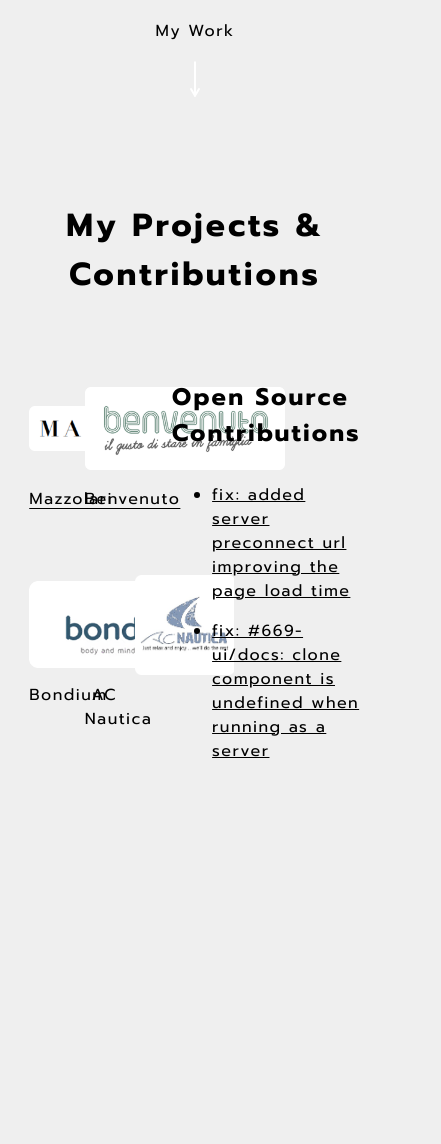
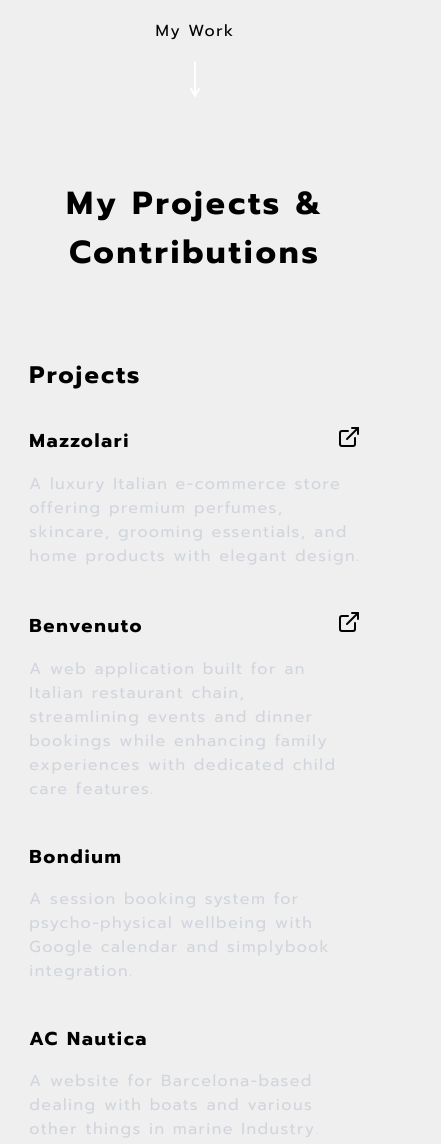
Before and after one commit to RajvirS99/rajvir-singh, an Astro site: page / in a window 390 px wide. Shown: the part 736-1880 px from the top of the page, 441 px wide, since content can reach past the window. Before the commit the page ends 1839 px from the top, so only its background shows below. Built offline with nearby package versions, Linux system fonts and the light colour scheme; Astro itself is replaced by a stand-in of ours.

Commit message:
chore: made my work section responsive and some design improvements

```diff
--- /dev/null
+++ b/json/projects.json
@@ -0,0 +1,20 @@
+[
+  {
+    "title": "Mazzolari",
+    "url": "https://mazzolari.com/",
+    "description": "A luxury Italian e-commerce store offering premium perfumes, skincare, grooming essentials, and home products with elegant design."
+  },
+  {
+    "title": "Benvenuto",
+    "url": "https://www.benvenuto.org/torino",
+    "description": "A web application built for an Italian restaurant chain, streamlining events and dinner bookings while enhancing family experiences with dedicated child care features."
+  },
+  {
+    "title": "Bondium",
+    "description": "A session booking system for psycho-physical wellbeing with Google calendar and simplybook integration."
+  },
+  {
+    "title": "AC Nautica",
+    "description": "A website for Barcelona-based dealing with boats and various other things in marine Industry."
+  }
+]
--- a/src/components/ProjectCard.astro
+++ b/src/components/ProjectCard.astro
@@ -1,18 +1,22 @@
 ---
 import "../styles/components/projectCard.scss";
+import { ExternalLink } from "../icons";
 
 const { title, description, image, url } = Astro.props;
 ---
 
 <div class="project-card">
-  <img src={image.src} alt="project image" class="project-card-image" />
-  {
-    url ? (
-      <a href={url}>
-        <h4 class="project-card-title">{title}</h4>
-      </a>
-    ) : (
-      <h4 class="project-card-title">{title}</h4>
-    )
-  }
+  <div class="project-card-header">
+    <h3>{title}</h3>
+    <span
+      >{
+        url && (
+          <a href={url}>
+            <ExternalLink />
+          </a>
+        )
+      }</span
+    >
+  </div>
+  <p>{description}</p>
 </div>
--- /dev/null
+++ b/src/icons/ExternalLink.astro
@@ -0,0 +1,14 @@
+<svg
+  xmlns="http://www.w3.org/2000/svg"
+  width="24"
+  height="24"
+  viewBox="0 0 24 24"
+  fill="none"
+  stroke="currentColor"
+  stroke-width="2"
+  stroke-linecap="round"
+  stroke-linejoin="round"
+  class="lucide lucide-external-link-icon lucide-external-link"
+  ><path d="M15 3h6v6"></path><path d="M10 14 21 3"></path><path
+    d="M18 13v6a2 2 0 0 1-2 2H5a2 2 0 0 1-2-2V8a2 2 0 0 1 2-2h6"></path></svg
+>
--- a/src/icons/index.ts
+++ b/src/icons/index.ts
@@ -10,5 +10,6 @@ import Youtube from "./Youtube.astro";
 
 // other interaction icons
 import LongDownArrow from "./LongDownArrow.astro";
+import ExternalLink from "./ExternalLink.astro";
 
-export { DarkMode, LightMode, Linkedin, Github, X, Youtube, LongDownArrow }
+export { DarkMode, LightMode, Linkedin, Github, X, Youtube, LongDownArrow, ExternalLink }
--- a/src/pages/index.astro
+++ b/src/pages/index.astro
@@ -6,6 +6,7 @@ import GlobalLayout from "../layouts/GlobalLayout.astro";
 import ProjectCard from "../components/ProjectCard.astro";
 import { bondium, mazzolari, benvenuto, acNautica } from "../images/projects";
 import { Github, X, Youtube, Linkedin, LongDownArrow } from "../icons";
+import projects from "../../json/projects.json";
 ---
 
 <GlobalLayout title="Rajvir Singh">
@@ -41,23 +42,15 @@ import { Github, X, Youtube, Linkedin, LongDownArrow } from "../icons";
     <h1>My Projects & Contributions</h1>
     <div class="work-section-content">
       <div class="projects">
-        <ProjectCard
-          title="Mazzolari"
-          description=""
-          image={mazzolari}
-          url="https://mazzolari.com/"
-        />
-        <ProjectCard
-          title="Benvenuto"
-          description=""
-          image={benvenuto}
-          url="https://www.benvenuto.org/torino"
-        />
-        <ProjectCard title="Bondium" description="" image={bondium} />
-        <ProjectCard title="AC Nautica" description="" image={acNautica} />
+        <h2>Projects</h2>
+        {
+          projects.map(({ title, url, description }) => (
+            <ProjectCard title={title} url={url} description={description} />
+          ))
+        }
       </div>
       <div class="open-source-contributions">
-        <h2>Open Source Contributions</h2>
+        <h3>Open Source Contributions</h3>
         <ul>
           <li>
             <a
--- a/src/styles/components/projectCard.scss
+++ b/src/styles/components/projectCard.scss
@@ -1,22 +1,30 @@
-.project-card{
+.project-card {
+  display: flex;
+  flex-direction: column;
+  margin-bottom: 2.625rem;
+  transition: 300ms ease-in-out;
+
+  &:hover {
+    transform: scale(1.01);
+  }
+
+  &-header {
     display: flex;
-    flex-direction: column;
-    margin-bottom: 1.5rem;
+    justify-content: space-between;
+    align-items: center;
+    margin-bottom: 1rem;
 
-    &-image{
-        height: 6.25rem;
-        width: 12.5rem;
-        object-fit: contain;
-        margin: 0 auto;
+    h3 {
+      margin: 0;
     }
 
-    a{
-        text-underline-offset: 0.25rem;
+    svg {
+      color: oklch(87.2% 0.01 258.338);
     }
+  }
 
-    &-title{
-        text-align: center;
-        font-weight: normal;
-        margin: 0.5rem 0 0;
-    }
+  p {
+    margin: 0;
+    color: oklch(87.2% 0.01 258.338);
+  }
 }
--- a/src/styles/index.scss
+++ b/src/styles/index.scss
@@ -23,7 +23,7 @@
   }
 
   &-heading {
-    font-size: clamp(1.5rem, 0.4063rem + 3.5vw, 2.375rem);;
+    font-size: clamp(1.5rem, 0.4063rem + 3.5vw, 2.375rem);
     padding: 0 1rem;
     text-align: center;
     margin: 0;
@@ -38,19 +38,19 @@
     font-size: clamp(1.125rem, 0.9688rem + 0.5vw, 1.25rem);
   }
 
-  &-social-icons{
+  &-social-icons {
     display: flex;
     justify-content: center;
     align-items: center;
     gap: 1rem;
 
-    svg{
+    svg {
       height: 1.875rem;
     }
   }
 }
 
-.scroll-down-indicator{
+.scroll-down-indicator {
   display: flex;
   flex-direction: column;
   justify-content: center;
@@ -60,43 +60,66 @@
   margin: 0;
   text-decoration: none;
 
-  svg{
+  svg {
     animation: bounce 2000ms;
     animation-iteration-count: infinite;
   }
 }
 
-.work-section{
-  padding: 5rem;
+.work-section {
   width: 85%;
   height: 100vh;
 
-  h1{
-    text-align: center;
-    margin-bottom: 5rem;
+  @media (max-width: 768px) {
+    padding: 0;
   }
 
-  &-content{
+  h1 {
+    text-align: center;
+    margin: 5rem 0;
+  }
+
+  &-content {
     display: flex;
     gap: 3rem;
 
-    div{
-      flex: 1;
+    @media (max-width: 768px) {
+      flex-direction: column;
     }
   }
 
-  .projects{
-    display: grid;
-    grid-template-columns: repeat(2, minmax(0, 1fr));
-    gap: 1rem;
+  .projects {
+    width: 60%;
+    display: flex;
+    flex-direction: column;
+
+    @media (max-width: 768px) {
+      width: 100%;
+    }
+
+    h2 {
+      margin: 0 0 2rem;
+    }
   }
-  .open-source-contributions{
-    h2{
+
+  .open-source-contributions {
+    width: 40%;
+
+    @media (max-width: 768px) {
+      width: 100%;
+    }
+
+    h3 {
       margin: 0 0 2rem;
     }
 
-    li{
+    li {
       margin-bottom: 1rem;
+      transition: 300ms;
+
+      &:hover {
+        transform: scale(1.01);
+      }
     }
   }
 }
```
